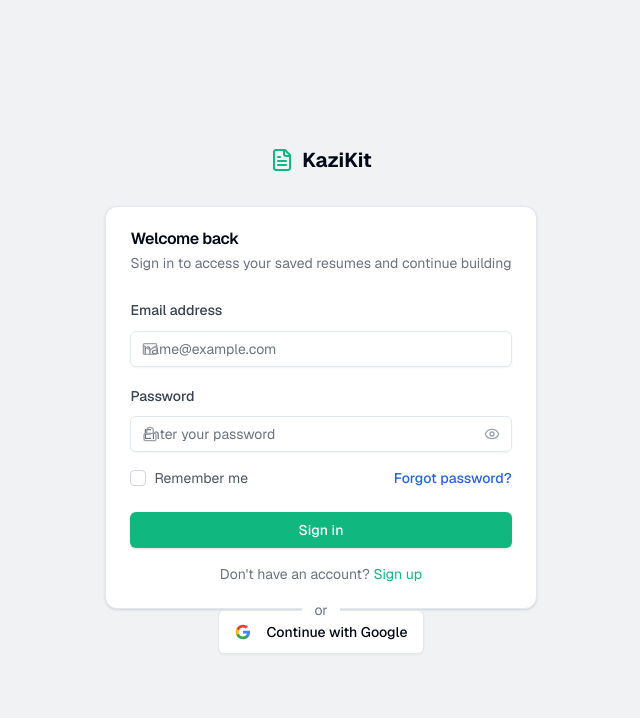
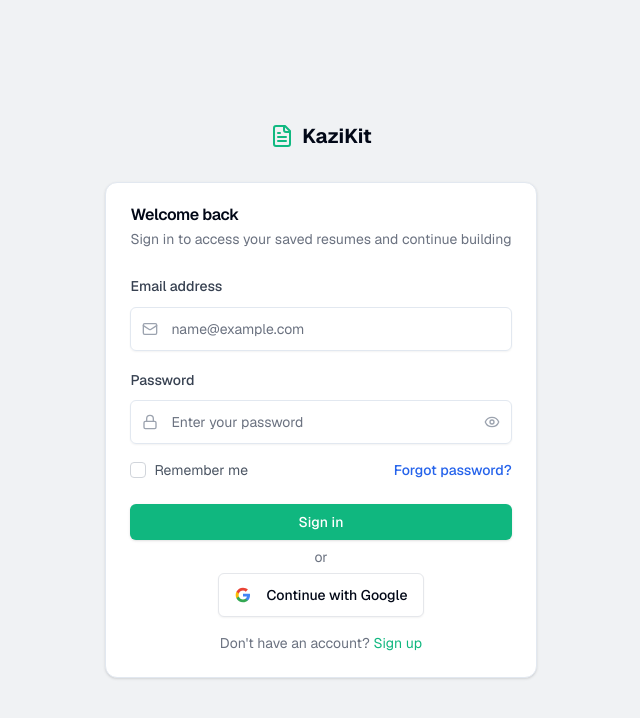
Before and after one commit to AustinKingOry/resume-builder, a Next.js app: page /login in a window 1280 px wide. Shown: the top 718 px of the page, without its empty margins (319-959 px from the left). Built offline with nearby package versions, Linux system fonts and the light colour scheme; no server answers.

Commit message:
Refactor: change login page ui

```diff
--- a/components/LoginForm.tsx
+++ b/components/LoginForm.tsx
@@ -105,6 +105,7 @@ const LoginForm = () => {
                             placeholder="name@example.com"
                             value={email}
                             onChange={(e) => setEmail(e.target.value)}
+                            className="pl-10 h-11"
                             required
                         />
                         </div>
@@ -123,6 +124,7 @@ const LoginForm = () => {
                             placeholder="Enter your password"
                             value={password}
                             onChange={(e) => setPassword(e.target.value)}
+                            className="pl-10 pr-10 h-11"
                             required
                         />
                         <button
@@ -156,15 +158,6 @@ const LoginForm = () => {
                         "Sign in"
                     )}
                 </Button>
-                <p className="text-sm text-muted-foreground text-center">
-                    Don&apos;t have an account?{' '}
-                    <Link href="/signup" className="text-primary hover:underline">
-                    Sign up
-                    </Link>
-                </p>
-                </CardFooter>
-            </Card>
-        </form>
 
                 <div className="relative">
                     <Separator />
@@ -175,6 +168,7 @@ const LoginForm = () => {
                 <div className="space-y-3">
                     <Button
                         variant="outline"
+                        type="button"
                         className="w-full h-11 border-gray-200 hover:bg-gray-50 transition-all duration-200 hover:border-gray-300"
                         onClick={handleGoogleSignIn}
                         disabled={isGoogleLoading}
@@ -189,6 +183,7 @@ const LoginForm = () => {
 
                 {/* <Button
                     variant="outline"
+                    type="button"
                     className="w-full h-11 border-gray-200 hover:bg-gray-50 transition-all duration-200 hover:border-gray-300"
                     onClick={handleGithubSignIn}
                     disabled={isGithubLoading}
@@ -201,6 +196,15 @@ const LoginForm = () => {
                     Continue with GitHub
                 </Button> */}
                 </div>
+                <p className="text-sm text-muted-foreground text-center">
+                    Don&apos;t have an account?{' '}
+                    <Link href="/signup" className="text-primary hover:underline">
+                    Sign up
+                    </Link>
+                </p>
+                </CardFooter>
+            </Card>
+        </form>
         </div>
     );
 };
```
Lines whose indentation alone changed are shown as unchanged.
